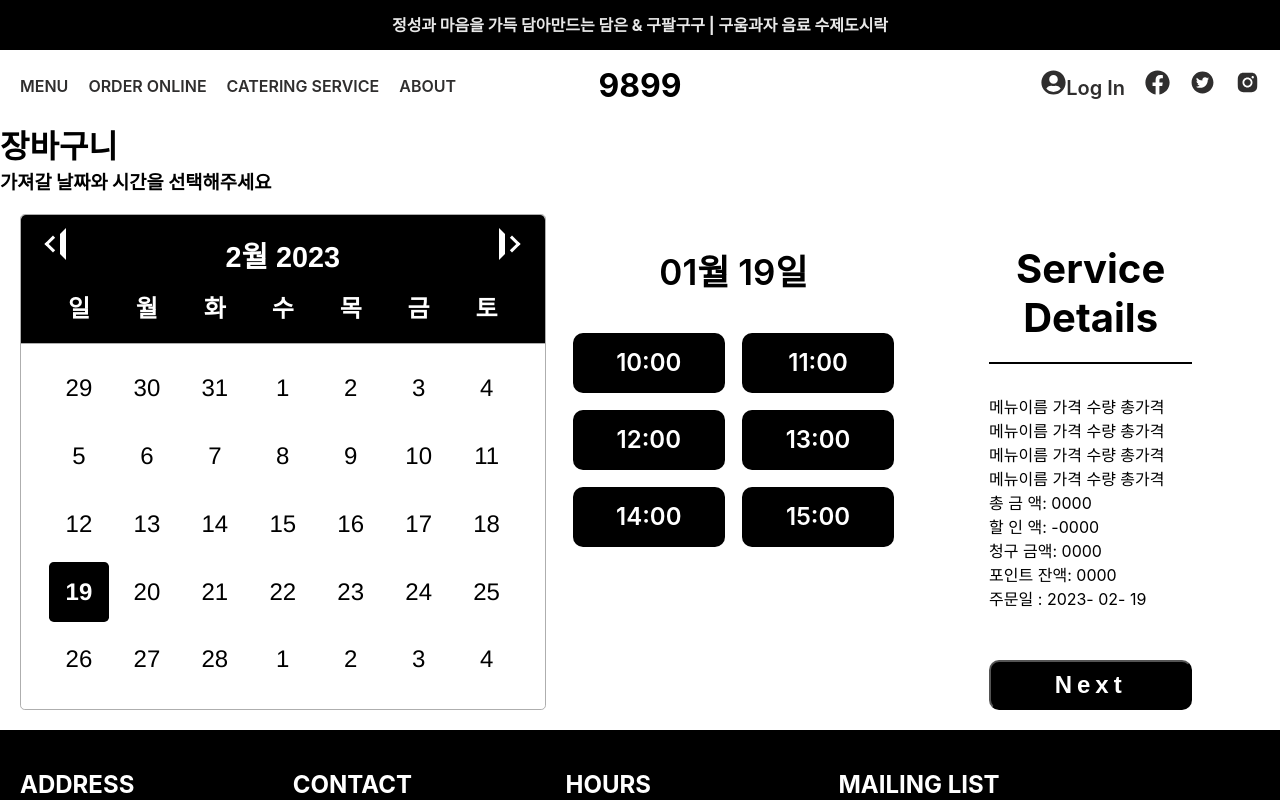
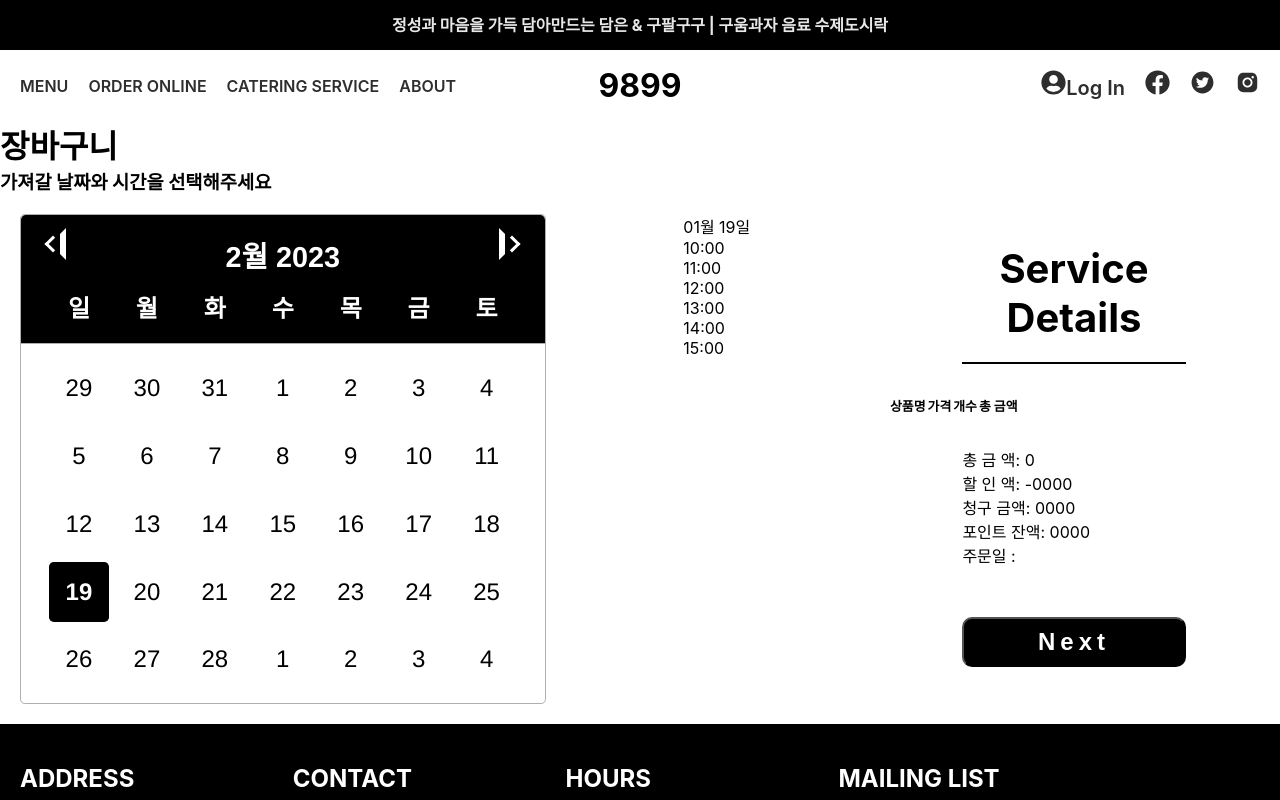
Before and after one commit to cokeholic-kim/Cafe9899, a React (Create React App) app: page /Reservation in a window 1280 px wide. Shown: the top 800 px of the page. Built offline with nearby package versions, Linux system fonts and the light colour scheme.

Commit message:
Reservation page

```diff
--- a/src/modules/index.js
+++ b/src/modules/index.js
@@ -1,6 +1,7 @@
 import { combineReducers } from "redux";
+import orderAdd from "./oreder";
 import logincheck from "./logincheck";
 
-const rootReducer = combineReducers({logincheck})
+const rootReducer = combineReducers({logincheck,orderAdd})
 
 export default rootReducer
--- /dev/null
+++ b/src/modules/oreder.js
@@ -0,0 +1,33 @@
+
+//타입정의
+const SET_ORDER = "SET_ORDER"
+const SET_CANCEL = "SET_CANCEL"
+
+export const setOrder = (data) =>({
+    type: SET_ORDER,
+    data
+})
+
+export const setCancel = () =>({
+    type: SET_CANCEL
+})
+
+const initialState = {
+    orders:[]
+}
+
+export default function orderAdd(state = initialState,action){
+    switch(action.type){
+        case SET_ORDER:
+            return{
+                orders:[...action.data]
+            }
+        case SET_CANCEL:
+            return{
+                orders:[]
+            }
+        default:
+            return state
+    }
+
+}
--- a/src/page/Catering.js
+++ b/src/page/Catering.js
@@ -1,10 +1,12 @@
 import axios from 'axios';
-import React, { useEffect } from 'react';
+import React, { useEffect, useRef } from 'react';
+import { useDispatch, useSelector } from 'react-redux';
 import { Link } from 'react-router-dom';
 import styled from 'styled-components';
 import Banner from '../components/Banner';
 import { API_URL } from '../config/apiurl';
 import useAsync from '../customHook/useAsync';
+import { setOrder } from '../modules/oreder';
 
 const CateringitemStyle = styled.div`
     width:22%;
@@ -14,7 +16,7 @@ const CateringitemStyle = styled.div`
     border-radius:30px;
     min-height:20vh;
     padding:40px;
-    div{
+    > div{
         height:100%;
         img{
             width: 100%;
@@ -30,29 +32,95 @@ const CateringitemStyle = styled.div`
         h4{
             margin-top:10px;
         }
-        button{
-            margin-top:10px;
-            width:130px;
-            height:40px;
-            border:none;
-            background-color:#333;
-            color:#fff;
-            font-weight:700;
-            font-size:18px;
+        .countbutton{
+            width:100%;
+            background-color:white;
+            display:flex;
+            align-items:center;
+            button{
+                width:30%;
+                background:none;
+                :nth-of-type(1){
+                    border:none;
+                    border-right:1px solid #cbd2de;
+                }
+                :nth-of-type(2){
+                    border:none;
+                    border-left:1px solid #cbd2de;
+                }
+            }
+            em{
+                display:block;
+                width:40%;
+            }
         }
     }
 `
 
 
 const Cateringitem = ({img,price,desc,name})=>{
+    const count = useRef()
+    const dispatch = useDispatch()
+    const orders = useSelector(state=>state.orderAdd.orders)
+    // dispatch 해줄 새로운배열
+    let neworders = [...orders]
+    const Increase = ()=>{
+        if(count.current.innerText > 9){
+            alert("10개 이상의 주문은 전화부탁드립니다.")
+        }
+        else{
+            count.current.innerText++
+            if(Number(count.current.innerText) === 1){
+                neworders.push({
+                    name,
+                    price,
+                    desc,
+                    count:Number(count.current.innerText)
+                })
+                console.log("배열에 추가")
+                console.log(neworders)
+                dispatch(setOrder(neworders))
+            }else{
+                // 배열값을 받아서 같은 상품의이름을 가진 객체가 있으면 수정
+                let index = neworders.findIndex(e => e.name === name);
+                neworders[index] = {
+                    ...neworders[index],
+                    count:Number(count.current.innerText)
+                }
+                console.log(neworders)
+                dispatch(setOrder(neworders))
+            }
+        }
+    }
+    const Decrease = ()=>{
+        if(count.current.innerText>0){
+            count.current.innerText--
+            let index = neworders.findIndex(e => e.name === name);
+            neworders[index] = {
+                ...neworders[index],
+                count:Number(count.current.innerText)
+            }
+            dispatch(setOrder(neworders))
+            if(Number(count.current.innerText) === 0){
+                console.log("배열에서 빼주기")
+                let delorders = neworders.filter(e=>e.name !== name)
+                dispatch(setOrder(delorders))
+            }
+        }
+    }
+
     return(
         <CateringitemStyle>
             <div>
                 <img src={`${API_URL}/upload/menu/${img}`} alt=""/>
                 <h3>{name}</h3>
                 <p>{desc}</p>
+                <div className='countbutton'>
+                    <button onClick={Decrease}>-</button>
+                    <em ref={count}>0</em>
+                    <button onClick={Increase}>+</button>
+                </div>
                 <h4>{price} 원</h4>
-                <Link to="/Reservation"><button>주문하기</button></Link>
             </div>
         </CateringitemStyle>
     )
@@ -73,6 +141,21 @@ const Caterstyle = styled.div`
         display:flex;
         flex-wrap:wrap;
     }
+    a{
+        text-align:center;
+        display:block;
+        margin:20px auto;
+        button{
+                width:200px;
+                height:60px;
+                border:none;
+                background-color:#333;
+                color:#fff;
+                font-weight:700;
+                font-size:18px;
+        }
+    }
+
 `
 
 async function menuFetch(){
@@ -81,7 +164,6 @@ async function menuFetch(){
 }
 
 const Catering = () => {
-
     const {loading,error,data} = useAsync(()=>menuFetch(),[])
     if (loading) return <div>로딩중</div>
     if (error) return <div>에러발생</div>
@@ -104,6 +186,7 @@ const Catering = () => {
                 name={m.m_name} img={m.m_img}
                 price={m.m_price} desc={m.m_desc}/>)}
             </div>
+            <Link to="/Reservation"><button>주문하기</button></Link>
         </Caterstyle>
     );
 };
--- a/src/page/MenuManagement.js
+++ b/src/page/MenuManagement.js
@@ -35,7 +35,6 @@ const Menus = styled.div`
             margin-top:20px;
             width:100px;
             border:1px solid #ccc;
-
         }
         button{
             background-color: #333;
--- a/src/page/Reservation.js
+++ b/src/page/Reservation.js
@@ -1,8 +1,10 @@
-import React, { useState } from 'react';
+import React, { useReducer, useRef, useState } from 'react';
 import DatePicker from 'react-datepicker';
 import "react-datepicker/dist/react-datepicker.css";
 import {ko} from "date-fns/esm/locale"
 import styled from 'styled-components';
+import { useSelector } from 'react-redux';
+import { getToPathname } from '@remix-run/router';
 
 
 const ReservationBoard = styled.div`
@@ -59,32 +61,12 @@ const ReservationBoard = styled.div`
             background-color:gray;
         }
     }
-    >div:nth-child(2){
-        width:30%;
-        margin:0 1.5%;
-        padding:30px 0 ;
-        text-align:center;
-        p{
-            font-size:35px;
-            font-weight:600;
-        }
-        ul{
-            margin-top:30px;
-            display:flex;
-            flex-wrap:wrap;
-
-            li{
-                background-color:black;
-                color:#fff;
-                font-size:24px;
-                font-weight:600;
-                border-radius:10px;
-                line-height:60px;
-                width:45%;
-                margin:2.5%;
-                cursor:pointer;
-                &.active{background-color:gray}
-            }
+    table{
+        padding-bottom:20px;
+        tbody{
+            width: 60%;
+            margin: 0 auto;
+            th{font-size:80.5%; padding-bottom:10px;}
         }
     }
     >div:nth-child(3){
@@ -123,13 +105,13 @@ const ReservationBoard = styled.div`
 `
 
 const Reservation = () => {
+    const shopcart = useSelector(state=>state.orderAdd.orders)
     const today = (new Date())
     const todayformat = `${today.getFullYear()}-
     ${("00"+(today.getMonth()+1).toString()).slice(-2)}-
     ${("00"+(today.getDate().toString())).slice(-2)}
     `
     //li요소에 클릭이벤트 연결
-    console.log(today);
     const [pickupDate,setPickupDate] = useState(today);
 
     const dateFormat = (pickupDate) => {
@@ -152,7 +134,18 @@ const Reservation = () => {
         })
         console.log(e.target)
     }
+    // const totalprice = ()=>{
+    //     let total = 0
+    //     shopcart.forEach(e => Number(e.price)+total)
+    //     return total
+    // }
+    const total = ()=>{
+        let num = 0
+        shopcart.forEach(e=>num+=Number(e.price))
+        return num
+    }
 
+    console.log(total())
     return (
         <div>
             <h1>장바구니</h1>
@@ -179,18 +172,28 @@ const Reservation = () => {
                 </div>
                 <div>
                     <h2>Service Details</h2>
+                    <table>
+                        <tbody>
+                            <tr>
+                            <th>상품명</th>
+                            <th>가격</th>
+                            <th>개수</th>
+                            <th>총 금액</th>
+                            </tr>
+                            {shopcart.map((e,index)=><tr key={index}>
+                                <td>{e.name}</td>
+                                <td>{e.price}</td>
+                                <td>{e.count}</td>
+                                <td>{e.price * e.count}</td>
+                            </tr>)}
+                        </tbody>
+                    </table>
                     <ul>
-                        <li>메뉴이름  가격  수량  총가격</li>
-                        <li>메뉴이름  가격  수량  총가격</li>
-                        <li>메뉴이름  가격  수량  총가격</li>
-                        <li>메뉴이름  가격  수량  총가격</li>
-                    </ul>
-                    <ul>
-                        <li>총 금 액:  0000</li>
+                        <li>총 금 액: {total()}</li>
                         <li>할 인 액: -0000</li>
                         <li>청구 금액: 0000</li>
                         <li>포인트 잔액: 0000</li>
-                        <li>주문일 : {todayformat}</li>
+                        <li>주문일 : </li>
                     </ul>
                     <button>Next</button>
                 </div>
```
